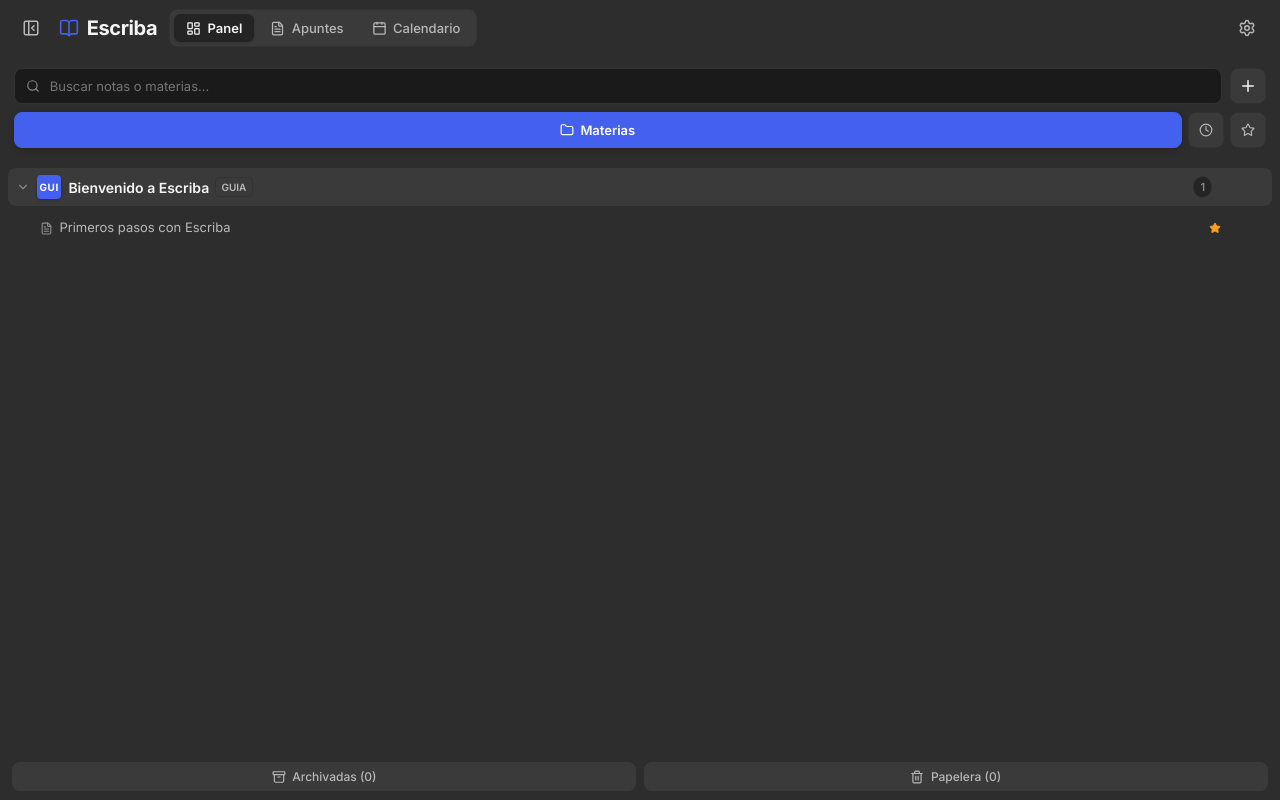
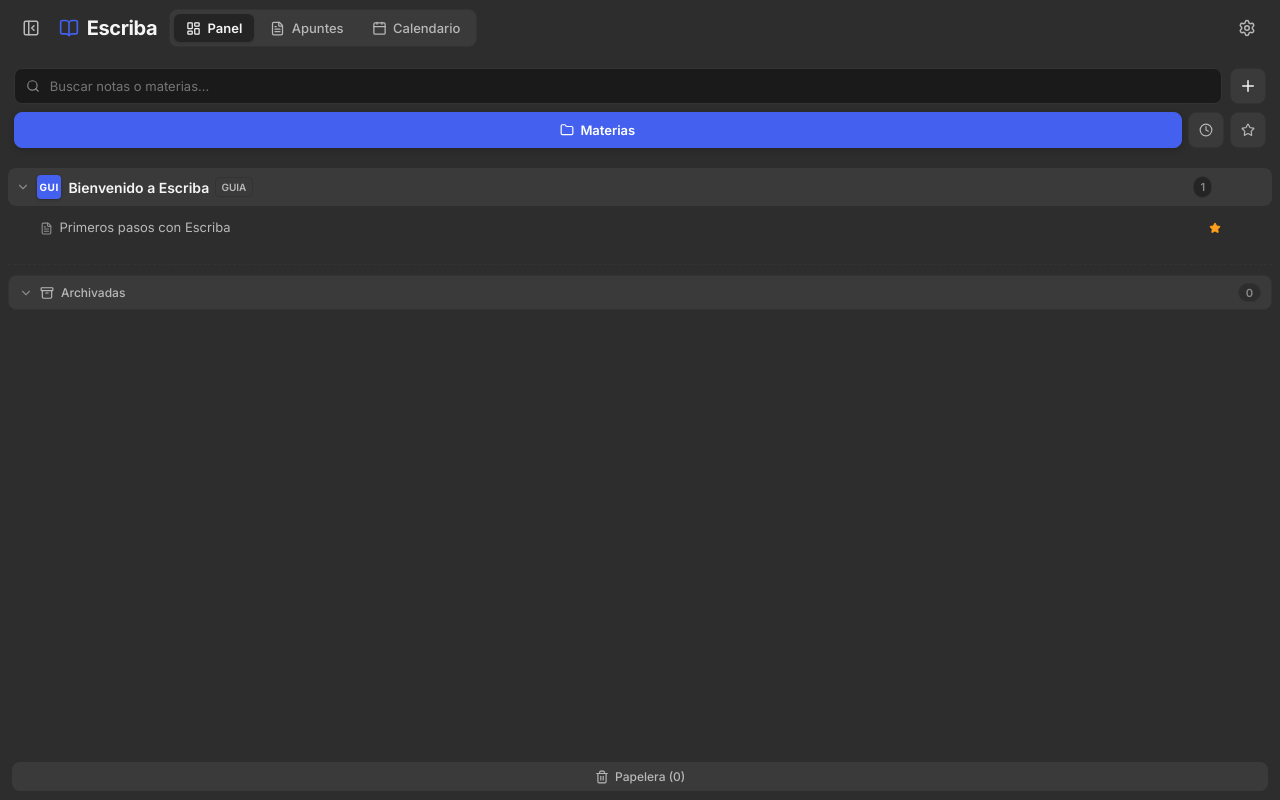
Before and after one commit to PinkLittleKitty/Escriba, a React (Vite) app: page / in a window 1280 px wide. Built offline with nearby package versions, Linux system fonts and the light colour scheme.

Commit message:
Archived in sidebar instead of as a button

```diff
--- a/src/components/layout/Sidebar.jsx
+++ b/src/components/layout/Sidebar.jsx
@@ -642,7 +642,7 @@
 
       <div className={styles.subjectsContainer}>
         {sidebarView === 'subjects' && (
-          activeSubjects.length === 0 && (!showArchived || archivedSubjects.length === 0) ? (
+          activeSubjects.length === 0 && totalArchivedCount === 0 ? (
             <div className={styles.emptyState}>
               {searchQuery ? 'No se encontraron resultados' : 'No tenés materias creadas todavía.'}
             </div>
@@ -650,12 +650,27 @@
             <>
               {activeSubjects.map((subject) => renderSubjectFolder(subject, false))}
 
+              <div className={styles.archivedSection}>
+                <button
+                  type="button"
+                  className={`${styles.archivedToggleBtn} ${showArchived ? styles.active : ''}`}
+                  onClick={() => setShowArchived(!showArchived)}
+                  aria-expanded={showArchived}
+                  title={showArchived ? 'Ocultar materias archivadas' : 'Ver materias archivadas'}
+                >
+                  <div className={styles.archivedToggleLeft}>
+                    <ChevronDown
+                      size={14}
+                      className={`${styles.archivedChevron} ${showArchived ? styles.chevronExpanded : ''}`}
+                    />
+                    <Archive size={14} />
+                    <span>Archivadas</span>
+                  </div>
+                  <span className={styles.archivedCountBadge}>{totalArchivedCount}</span>
+                </button>
+
                 {showArchived && (
-                <div className={styles.archivedSection}>
-                  <div className={styles.archivedSectionHeader}>
-                    <Archive size={13} />
-                    <span>Materias Archivadas ({totalArchivedCount})</span>
-                  </div>
+                  <div className={styles.archivedList}>
                     {archivedSubjects.length === 0 ? (
                       <div className={styles.emptyNoteItem}>
                         <span>No hay materias archivadas coincidentes</span>
@@ -665,6 +680,7 @@
                     )}
                   </div>
                 )}
+              </div>
             </>
           )
         )}
@@ -679,16 +695,6 @@
       </div>
 
       <div className={styles.sidebarFooter}>
-        <button
-          type="button"
-          className={`${styles.footerBtn} ${showArchived ? styles.active : ''}`}
-          onClick={() => setShowArchived(!showArchived)}
-          title={showArchived ? 'Ocultar materias archivadas' : 'Ver materias archivadas'}
-        >
-          <Archive size={14} />
-          <span>Archivadas ({totalArchivedCount})</span>
-        </button>
-
         <button
           type="button"
           className={styles.footerBtn}
--- a/src/components/layout/Sidebar.module.css
+++ b/src/components/layout/Sidebar.module.css
@@ -1069,10 +1069,65 @@
 
 .archivedSection {
   margin-top: 0.75rem;
-  padding-top: 0.75rem;
+  padding-top: 0.6rem;
+  border-top: 1px dashed var(--border-color);
   display: flex;
   flex-direction: column;
   gap: 0.35rem;
+}
+
+.archivedToggleBtn {
+  width: 100%;
+  display: flex;
+  align-items: center;
+  justify-content: space-between;
+  padding: 0.45rem 0.6rem;
+  background: var(--bg-tertiary);
+  border: 1px solid var(--border-color);
+  border-radius: var(--radius-md);
+  color: var(--text-secondary);
+  font-size: 0.75rem;
+  font-weight: 500;
+  cursor: pointer;
+  transition: all var(--transition-fast);
+  box-sizing: border-box;
+}
+
+.archivedToggleBtn:hover {
+  background: var(--bg-hover);
+  color: var(--text-primary);
+  border-color: var(--accent-blue);
+}
+
+.archivedToggleBtn.active {
+  background: var(--bg-hover);
+  color: var(--text-primary);
+  border-color: var(--border-color);
+}
+
+.archivedToggleLeft {
+  display: flex;
+  align-items: center;
+  gap: 0.45rem;
+}
+
+.archivedChevron {
+  transition: transform var(--transition-fast);
+  color: var(--text-muted);
+}
+
+.archivedChevron.chevronExpanded {
+  transform: rotate(180deg);
+}
+
+.archivedCountBadge {
+  font-size: 0.7rem;
+  font-weight: 600;
+  padding: 0.1rem 0.45rem;
+  border-radius: 10px;
+  background: var(--bg-secondary);
+  color: var(--text-muted);
+  border: 1px solid var(--border-color);
 }
 
 .archivedSectionHeader {
```
Also changed, not shown: 1 other file (tests, documents, lock files or other folders). Lines whose indentation alone changed are shown as unchanged.
